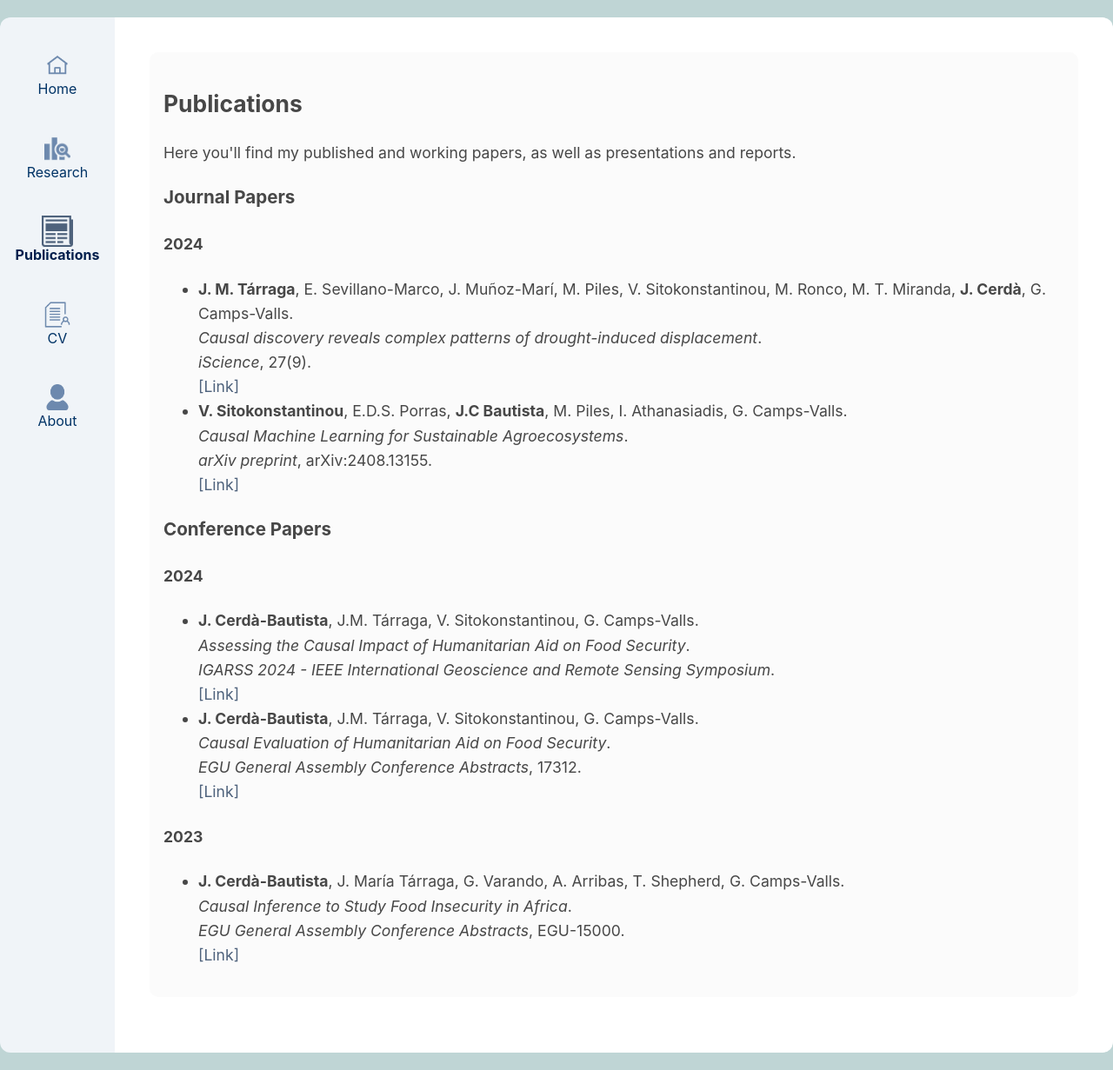
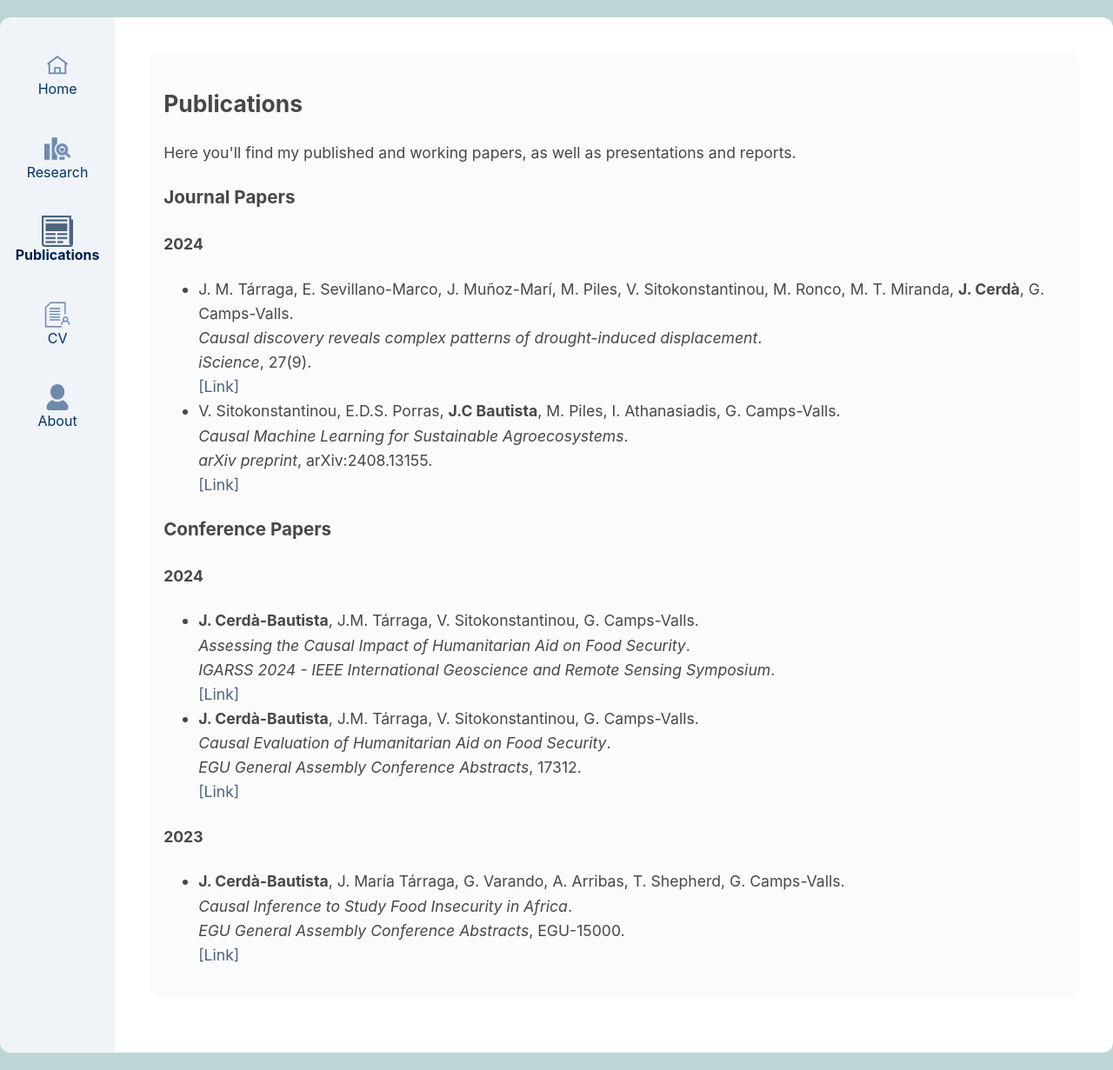
Before and after one commit to jordicbau/jordicbau.github.io, a Jekyll site: the page built from publications.md, in a window 1280 px wide. Shown: the whole page at 87% size. Built offline with Jekyll 4.4.1, drawn with Linux system fonts in a browser that asks for light colours.

```diff
--- a/publications.md
+++ b/publications.md
@@ -12,13 +12,13 @@ title: Publications
 <h4>2024</h4>
 <ul>
   <li>
-    <strong>J. M. Tárraga</strong>, E. Sevillano-Marco, J. Muñoz-Marí, M. Piles, V. Sitokonstantinou, M. Ronco, M. T. Miranda, <strong>J. Cerdà</strong>, G. Camps-Valls.<br>
+    J. M. Tárraga, E. Sevillano-Marco, J. Muñoz-Marí, M. Piles, V. Sitokonstantinou, M. Ronco, M. T. Miranda, <strong>J. Cerdà</strong>, G. Camps-Valls.<br>
     <em>Causal discovery reveals complex patterns of drought-induced displacement</em>.<br>
     <em>iScience</em>, 27(9).<br>
     <a href="https://www.cell.com/iscience/fulltext/S2589-0042(24)01853-4" class="publication-link" target="_blank">[Link]</a>
   </li>
   <li>
-    <strong>V. Sitokonstantinou</strong>, E.D.S. Porras, <strong>J.C Bautista</strong>, M. Piles, I. Athanasiadis, G. Camps-Valls.<br>
+    V. Sitokonstantinou, E.D.S. Porras, <strong>J.C Bautista</strong>, M. Piles, I. Athanasiadis, G. Camps-Valls.<br>
     <em>Causal Machine Learning for Sustainable Agroecosystems</em>.<br>
     <em>arXiv preprint</em>, arXiv:2408.13155.<br>
     <a href="https://arxiv.org/abs/2408.13155" class="publication-link" target="_blank">[Link]</a>
```
